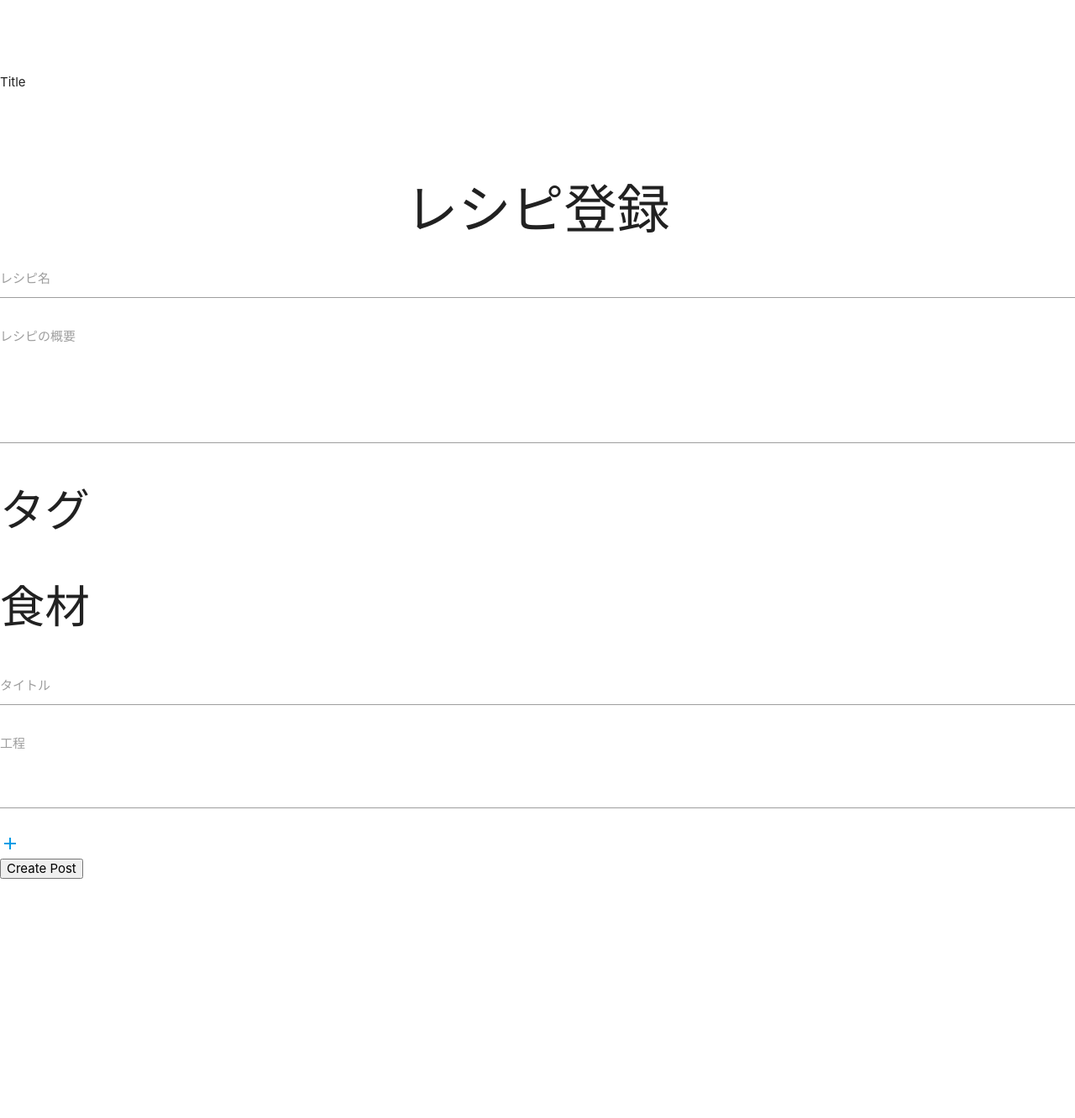
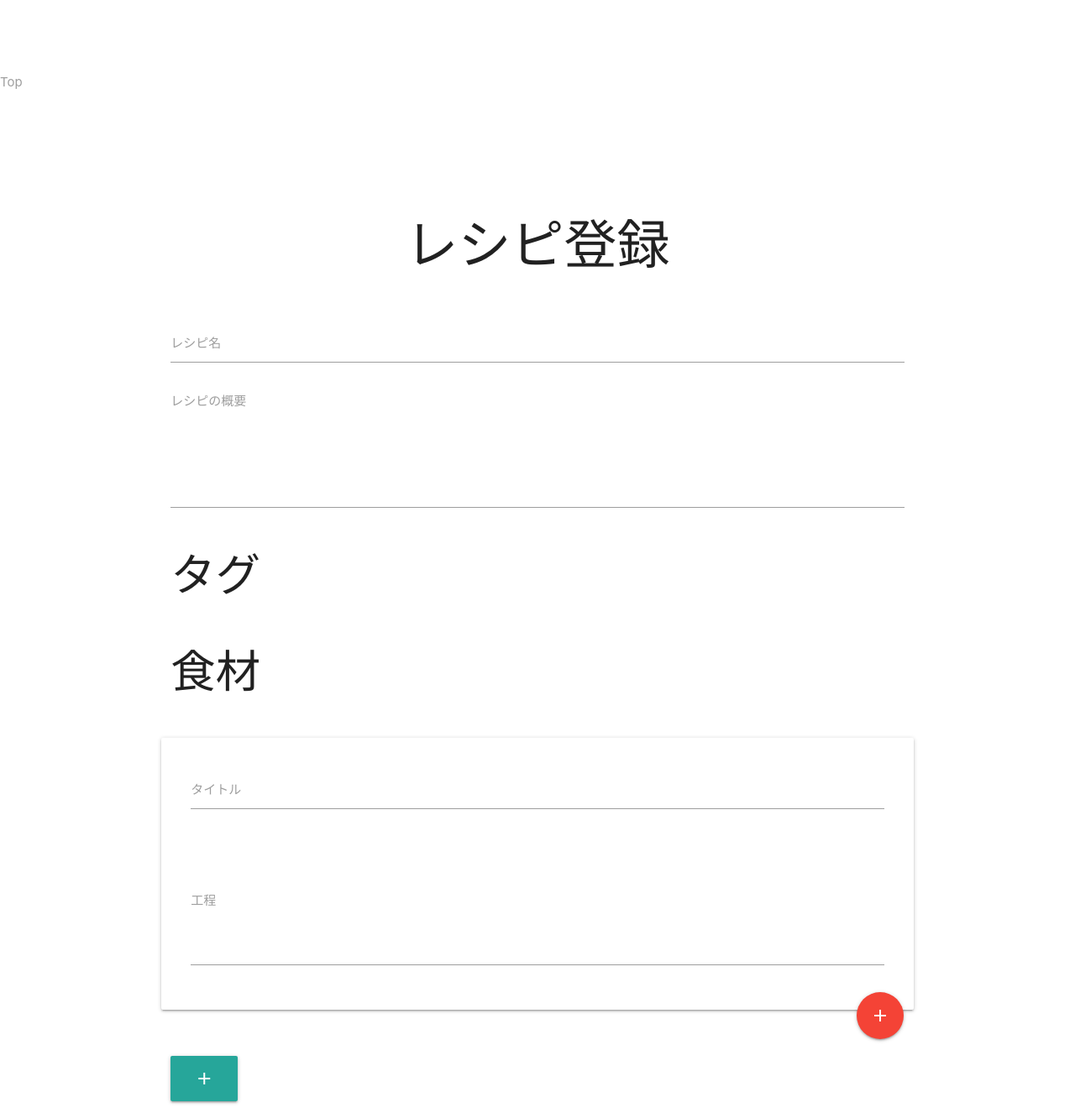
Before and after one commit to yukoya321/recipe, a Rails app: page /post in a window 1280 px wide. Shown: the whole page at 84% size. Before the commit the page ends 1047 px from the top, so only its background shows below. Run offline with Rails 7, Linux system fonts and the light colour scheme; data that the repository does not hold is empty; style sheets or scripts are compiled from the project's sources; parts of the project's set-up code (start-up, migrations or seed data) failed here and were passed over; some libraries are stand-ins or nearby versions.

Commit message:
update views

```diff
--- a/app/assets/stylesheets/application.scss
+++ b/app/assets/stylesheets/application.scss
@@ -6,6 +6,7 @@
 @import 'materialize';
 @import 'material';
 @import "https://fonts.googleapis.com/icon?family=Material+Icons";
+@import 'post';
 
 input[type=text]:not(.browser-default):focus:not([readonly]) + label{
   color: #9e9e9e;
--- a/app/assets/stylesheets/post.scss
+++ b/app/assets/stylesheets/post.scss
@@ -1,3 +1,10 @@
-// Place all the styles related to the post controller here.
-// They will automatically be included in application.css.
-// You can use Sass (SCSS) here: http://sass-lang.com/
+.link{
+  &.row{
+   position: relative;
+   a{
+     position: absolute;
+     right: 12px;
+     top: -56px;
+   }
+  }
+}
--- a/app/controllers/index_controller.rb
+++ b/app/controllers/index_controller.rb
@@ -1,7 +1,7 @@
 class IndexController < ApplicationController
 
    def index
-
+     @post = Post.limit(10).order('created_at DESC')
    end
 
 end
--- a/app/controllers/search_controller.rb
+++ b/app/controllers/search_controller.rb
@@ -1,5 +1,5 @@
 class SearchController < ApplicationController
   def index
-
+    @post = Post.limit(10).order('created_at DESC')
   end
 end
--- /dev/null
+++ b/app/views/common/_title.html.erb
@@ -0,0 +1,6 @@
+<div class="row">
+  <div class="col s12">
+    <h1 class="center-align"><%= title %></h1>
+  </div>
+    <h1 class="center-align"></h1>
+</div>
--- a/app/views/foodstuff/index.html.erb
+++ b/app/views/foodstuff/index.html.erb
@@ -1,8 +1,6 @@
 <div class="container">
 <section>
-  <div class="row">
-      <h1 class="center-align">食材作成</h1>
-  </div>
+  <%= render partial: "common/title", locals: {title: "食材作成"}%>
   <%= render partial: "common/new_form", locals: {data: @foodstuff, t_name: '食材', f_name: 'foodstuff'}%>
 </section>
 <% if @foodstuffs.present? %>
--- a/app/views/layouts/_header.html.erb
+++ b/app/views/layouts/_header.html.erb
@@ -12,16 +12,14 @@
         <%= link_to 'タグ新規作成', tags_path, class: 'mdl-navigation__link' %>
         <%= link_to '食材新規登録', foodstuffs_path, class: 'mdl-navigation__link' %>
         <%= link_to 'レシピ新規登録', posts_path, class: 'mdl-navigation__link' %>
-        <a class="mdl-navigation__link" href="">Link</a>
       </nav>
     </div>
   </header>
   <div class="mdl-layout__drawer">
-    <span class="mdl-layout-title">Title</span>
+    <span class="mdl-layout-title"><%= link_to 'Top', root_path, class: 'grey-text' %></span>
     <nav class="mdl-navigation">
       <%= link_to 'タグ新規作成', tags_path, class: 'mdl-navigation__link'%>
       <%= link_to '食材新規登録', foodstuffs_path, class: 'mdl-navigation__link' %>
       <%= link_to 'レシピ新規登録', posts_path, class: 'mdl-navigation__link' %>
-      <a class="mdl-navigation__link" href="">Link</a>
     </nav>
   </div>
--- a/app/views/post/_process_form.html.erb
+++ b/app/views/post/_process_form.html.erb
@@ -1,12 +1,12 @@
-<div class="nested-fields">
-  <div class="mdl-card mdl-shadow--2dp mdl-cell--12-col">
-    <div class="mdl-card__supporting-text mdl-grid">
+<div class="nested-fields row">
+  <div class="card col s12">
+    <div class="card-content">
       <div class="input-field mdl-cell--10-col">
         <%= f.text_field :title, autocomplete:'off', value: nil%>
         <%= f.label :title, 'タイトル'%>
       </div>
     </div>
-    <div class="mdl-card__supporting-text mdl-grid">
+    <div class="card-content">
       <div class="input-field mdl-cell--12-col">
         <%= f.text_area :description, class: 'materialize-textarea', autocomplete:'off', style: "height: 100px" %>
         <%= f.label :decription, '工程' %>
--- a/app/views/post/index.html.erb
+++ b/app/views/post/index.html.erb
@@ -1,28 +1,28 @@
-<section class="section--center">
-  <div class="mdl-grid">
-    <div class="mdl-cell--middle mdl-cell--8-col  main">
-      <section>
-      <h1 class="text-center">レシピ登録</h1>
-        <div class="mdl-grid">
-        <%= form_for @post, :html => {:class => "mdl-cell mdl-cell--12-col"} do |p|%>
+<div class="container">
+  <section>
+     <%= render partial: "common/title", locals: {title: "レシピ登録"}%>
+  </section>
+  <section>
+    <div class="row">
+      <%= form_for @post, :html => {:class => "col s12"} do |p|%>
           <%= render partial: "post_form", locals: { f: p } %>
         <h2>タグ</h2>
         <%= render partial: "common/check_boxes", locals: { f: p, id_name: :tag_ids, object_name: @tags} %>
         <h2>食材</h2>
         <%= render partial: "common/check_boxes", locals: { f: p, id_name: :foodstuff_ids, object_name: @foodstuffs} %>
-        <%= p.fields_for :recipe_processes do |rp, num = 0| %>
+        <%= p.fields_for :recipe_processes do |rp| %>
           <%= render partial: "process_form", locals: { f: rp } %>
         <% end %>
-          <div class="link mdl-grid">
-            <%= link_to_add_association '<i class="material-icons">add</i>'.html_safe, p, :recipe_processes, partial: 'process_form', class: 'mdl-button mdl-js-button mdl-button--raised 	mdl-color--pink-100 saerch__button'%>
-          </div>
-          <%= p.submit %>
+        <div class="link row">
+          <%= link_to_add_association '<i class="material-icons">add</i>'.html_safe, p, :recipe_processes, partial: 'process_form', class: 'btn-floating btn-large waves-effect waves-light red'%>
+        </div>
+        <%= button_tag(type: 'submit', class: 'waves-effect waves-light btn-large', form: "new_post", name: nil) do%>
+          <i class="material-icons">add</i>
         <% end %>
-        </div>
-      </section>
+      <% end %>
     </div>
-  </div>
-</section>
+  </section>
+</div>
 <% #snackbar%>
 <% if flash[:notice] %>
   <%= render partial: 'layouts/snackbar', locals: {flash_cat: 'mdl-color--blue-400', msg: flash[:notice]}%>
--- a/app/views/tag/index.html.erb
+++ b/app/views/tag/index.html.erb
@@ -1,8 +1,6 @@
 <div class="container">
   <section>
-  <div class="row">
-      <h1 class="center-align">タグ作成</h1>
-  </div>
+    <%= render partial: "common/title", locals: {title: "タグ作成"}%>
     <%= render partial: "common/new_form", locals: {data: @tag, t_name: 'タグ', f_name: 'tag'}%>
   </section>
   <% if @tags.present? %>
--- a/config/routes.rb
+++ b/config/routes.rb
@@ -5,7 +5,7 @@ Rails.application.routes.draw do
 
    get '/post', to: 'post#index', as: 'posts'
    post '/post', to: 'post#create'
-   get '/post/:id', to: 'post#show'
+   get '/post/:id', to: 'post#show', as: 'show_post'
    delete '/post/:id', to: 'post#destroy', as: 'destroy_post'
 
    get '/tag', to: 'tag#index', as: 'tags'
```
Also changed, not shown: app/views/common/_new_form.html.erb (+7 -9 lines), app/views/index/index.html.erb (+11 -7 lines), app/views/post/show.html.erb (+9 -3 lines), app/views/search/index.html.erb (+8 -0 lines). Lines whose indentation alone changed are shown as unchanged.
